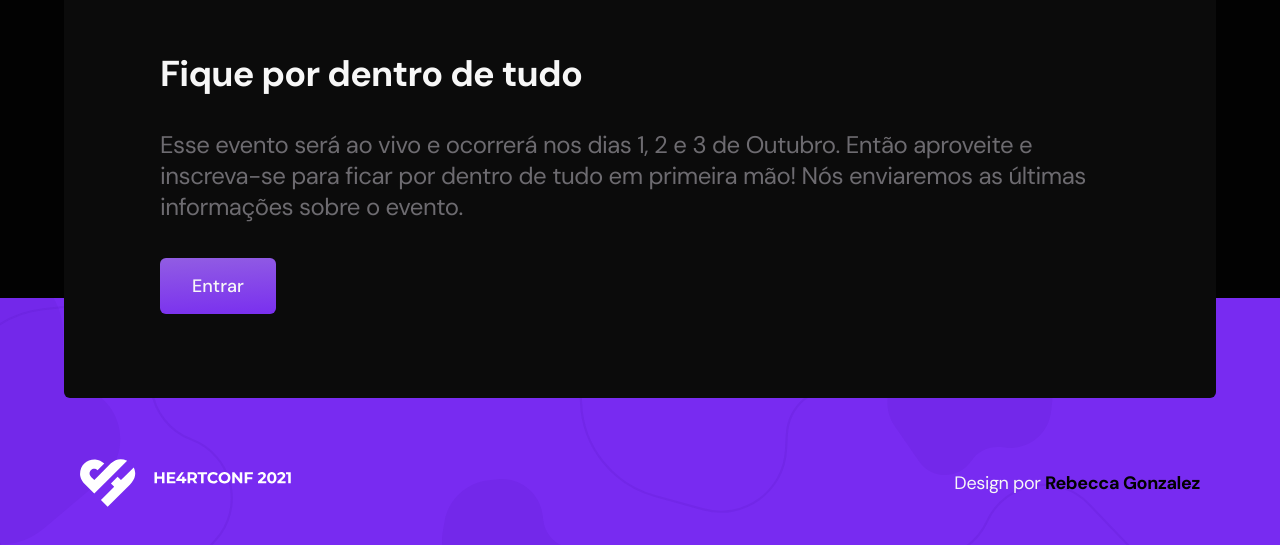
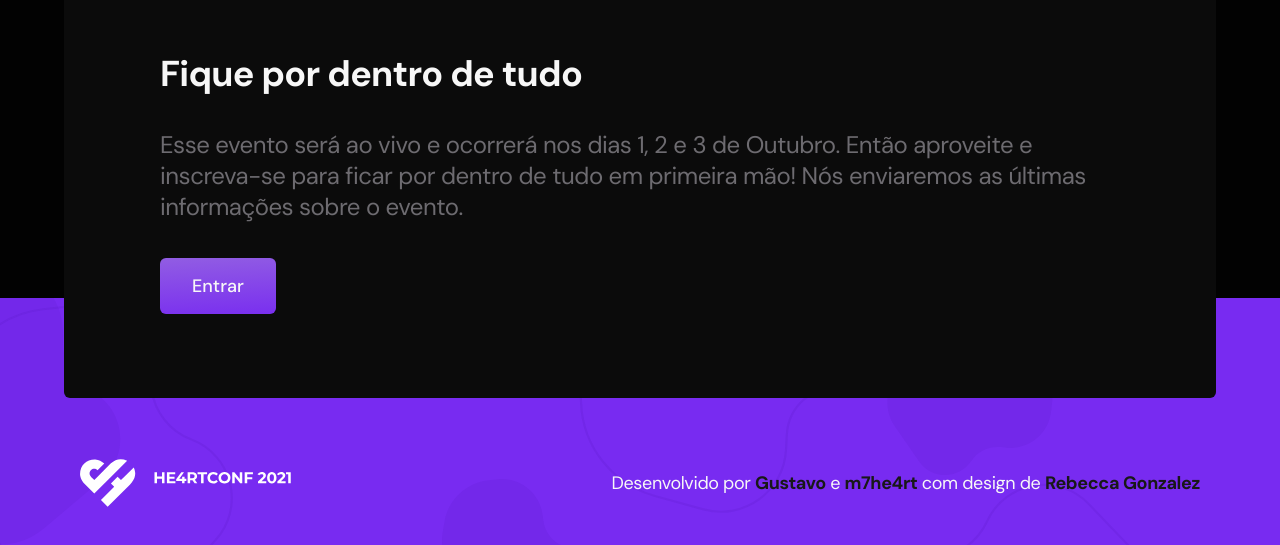
Before and after one commit to he4rt/he4rtconf-landing, a Next.js app: page / in a window 1280 px wide. Shown: the part 5112-5657 px from the top of the page. Built offline with nearby package versions, Linux system fonts and the light colour scheme.

Commit message:
hotfix(footer): contributors

```diff
--- a/src/components/Footer/index.tsx
+++ b/src/components/Footer/index.tsx
@@ -11,7 +11,9 @@ const Footer = () => (
       <Content as="div">
         <Image width={260} height={56} src={logo} alt="Logo he4rt" />
         <Contributors>
-          Design por <a href="https://twitter.com">Rebecca Gonzalez</a>
+          Desenvolvido por <a href="https://github.com/kjkGustavo">Gustavo</a> e{' '}
+          <a href="https://github.com/m7he4rt">m7he4rt</a> com design de{' '}
+          <a href="https://dribbble.com/rebeccagonzalez">Rebecca Gonzalez</a>
         </Contributors>
       </Content>
     </FooterContent>
--- a/src/components/Footer/styles.ts
+++ b/src/components/Footer/styles.ts
@@ -17,14 +17,26 @@ export const Content = styled(Container)`
   align-items: center;
   padding-bottom: 6.4rem;
   padding-top: 15.7rem;
+  ${({ theme }) => css`
+    ${theme.breakpoints.lessThan.md} {
+      flex-direction: column;
+    }
+  `}
 `
 
 export const Contributors = styled(Text)`
-  color: ${({ theme }) => theme.colors.white};
+  ${({ theme }) => css`
+    ${theme.breakpoints.lessThan.md} {
+      margin-top: 2rem;
+    }
 
-  a {
-    color: ${({ theme }) => theme.colors.background};
-    font-weight: 700;
-    text-decoration: none;
-  }
+    color: ${theme.colors.white};
+    text-align: center;
+
+    a {
+      color: ${theme.colors.border};
+      font-weight: 700;
+      text-decoration: none;
+    }
+  `}
 `
```
